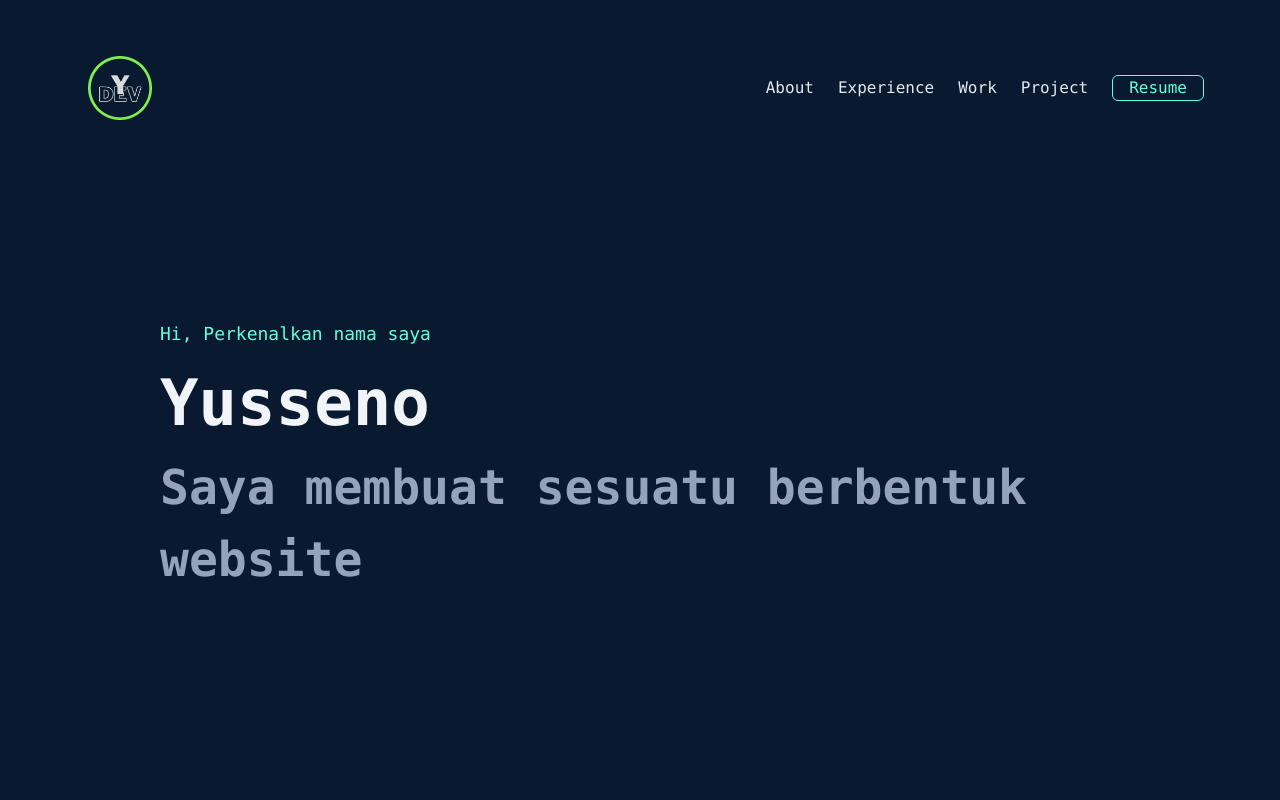
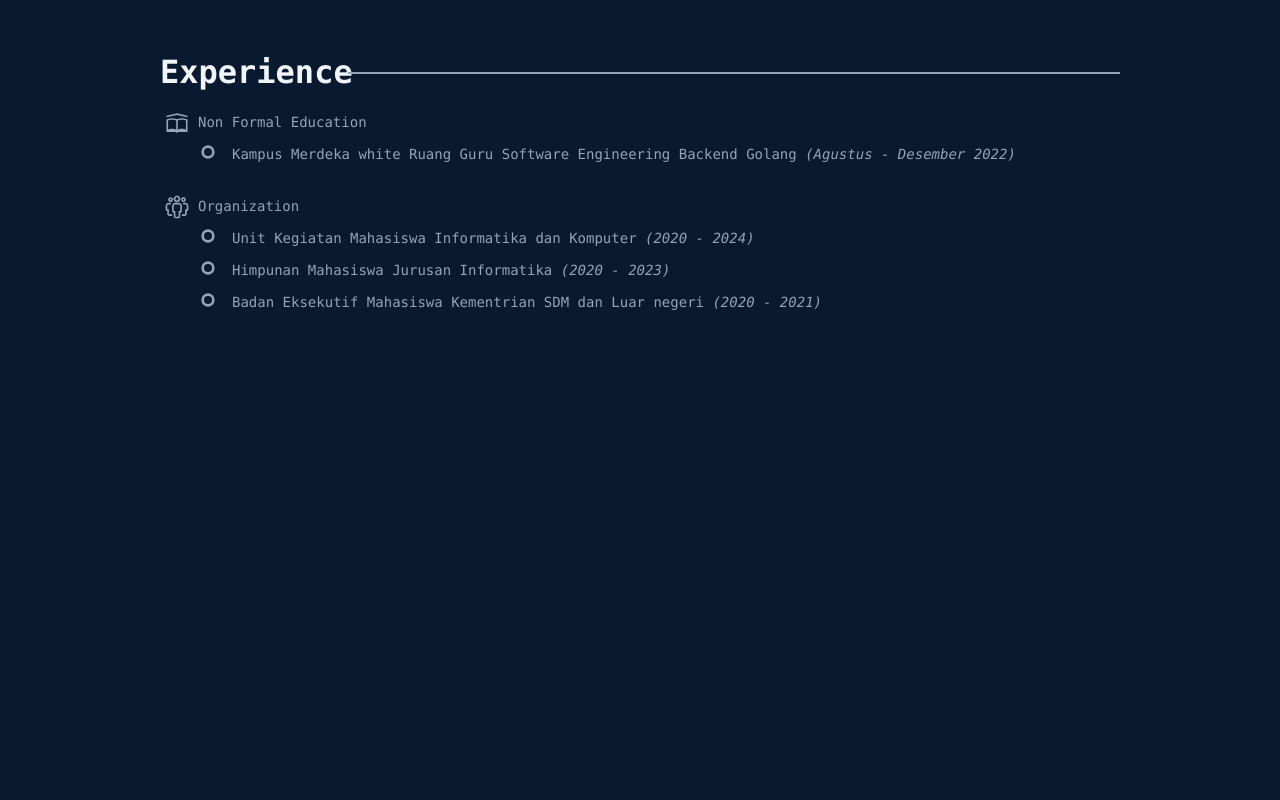
Before and after one commit to yusseno/portofolio-v2, a React (Create React App) app: page / in a window 1280 px wide. Shown: the top 800 px of the page. Built offline with nearby package versions, Linux system fonts and the light colour scheme.

Commit message:
update feateure experience

```diff
--- a/package.json
+++ b/package.json
@@ -12,6 +12,7 @@
     "postcss": "^8.4.35",
     "react": "^18.2.0",
     "react-dom": "^18.2.0",
+    "react-icons": "^5.0.1",
     "react-router-dom": "^6.22.2",
     "react-scripts": "5.0.1",
     "react-simple-typewriter": "^5.0.1",
--- a/src/components/About.jsx
+++ b/src/components/About.jsx
@@ -41,7 +41,7 @@ const About = () => {
                 </figure>
                 <article className="mt-[310px] lg:mt-0 lg:mr-4">
                     <p className="text-slate-400 text-xs lg:text-sm text-justify text-[16px]"> &nbsp; Hallo! Nama saya Yusseno dan saya senang membuat hal-hal yang hidup di internet. Ketertarikan saya pada pengembangan web dimulai Sekolah Menengah ketika saya mendapatkan tawaran untuk mencoba mengedit template untuk mengerjakan tugas teman saya, berupa tentang HTML & CSS!. <br />
-                        &nbsp; Kemudian kareba merasakan tertarik di bidang tersebut saya memutuskan masuk ke sekolah kejuruan dan memutuskan melanjutkan studi ke Universitas untuk menpelajari lebih lanjut minat saya.<br />
+                        &nbsp; Kemudian karena merasakan tertarik di bidang tersebut saya memutuskan masuk ke sekolah kejuruan dan memutuskan melanjutkan studi ke Universitas untuk menpelajari lebih lanjut minat saya.<br />
                         &nbsp; Berikut adalah beberapa teknologi yang telah saya gunakan baru-baru ini diantaranya :
                     </p>
                     <div className="flex">
--- /dev/null
+++ b/src/components/Experience.jsx
@@ -0,0 +1,57 @@
+import { TbPoint } from "react-icons/tb";
+import { VscOrganization } from "react-icons/vsc";
+import React, { useEffect } from "react";
+import AOS from 'aos'
+import 'aos/dist/aos.css';
+
+import { LiaSchoolSolid } from "react-icons/lia";
+
+
+const Experience = () => {
+
+    useEffect(() => {
+        AOS.init();
+    }, [])
+
+    return (
+        <div className="font-mono lg:px-40 px-10 lg:py-12 py-2 lg:pb-36 bg-[#09192F] text-slate-400 w-full" id="experience">
+            <div className="flex" data-aos="fade-right">
+                <div>
+                    <h2 className="text-[32px] w-[180px] text-slate-100 font-bold pb-2">Experience</h2>
+                </div>
+                <div className="bg-slate-400 w-full h-[2px] mt-6 ml-2">
+                </div>
+            </div>
+
+            <div className="flex">
+                <article>
+                    <div className="flex" data-aos="fade-left">
+                        <LiaSchoolSolid className='text-[26px] ml-1 mt-[6px]'></LiaSchoolSolid>
+                        <p className="ml-2 mt-2 text-sm">Non Formal Education</p>
+                    </div>
+                    <div className="flex" data-aos="fade-right">
+                        <TbPoint className='ml-8 size-14 lg:size-8'></TbPoint>
+                        <p className="text-slate-400 ml-2 mt-2 mb-6 text-justify text-xs lg:text-sm">Kampus Merdeka white Ruang Guru Software Engineering Backend Golang <i>(Agustus - Desember 2022)</i></p>
+                    </div>
+                    <div className="flex" data-aos="fade-right">
+                        <VscOrganization className='text-[26px] ml-1 mt-[6px]'></VscOrganization>
+                        <p className="ml-2 mt-2 text-sm">Organization</p>
+                    </div>
+                    <div className="flex" data-aos="fade-right">
+                        <TbPoint className='ml-8 size-[40px] lg:size-8'></TbPoint>
+                        <p className="text-slate-400 ml-2 mt-2 text-justify text-xs lg:text-sm">Unit Kegiatan Mahasiswa Informatika dan Komputer <i>(2020 - 2024)</i></p>
+                    </div>
+                    <div className="flex" data-aos="fade-right">
+                        <TbPoint className='ml-8 size-[40px] lg:size-8'></TbPoint>
+                        <p className="text-slate-400 ml-2 mt-2 text-justify text-xs lg:text-sm">Himpunan Mahasiswa Jurusan Informatika <i>(2020 - 2023)</i></p>
+                    </div>
+                    <div className="flex" data-aos="fade-right">
+                    <TbPoint className='ml-8 size-[40px] lg:size-8'></TbPoint>
+                        <p className="text-slate-400 ml-2 mt-2 text-justify text-xs lg:text-sm">Badan Eksekutif Mahasiswa Kementrian SDM dan Luar negeri <i>(2020 - 2021)</i></p>
+                    </div>
+                </article>
+            </div>
+        </div>
+    )
+}
+export default Experience
--- a/src/components/Layout.jsx
+++ b/src/components/Layout.jsx
@@ -2,13 +2,15 @@ import React from "react";
 import Header from "./Header";
 import Home from "./Home";
 import About from "./About";
+import Experience from "./Experience";
 
 const Layout = () => {
     return (
         <div className="overflow-hidden">
-            <Header />
+            {/* <Header />
             <Home />
-            <About />
+            <About /> */}
+            <Experience />
         </div>
     )
 };
```
Also changed, not shown: 1 other file (tests, documents, lock files or other folders).
